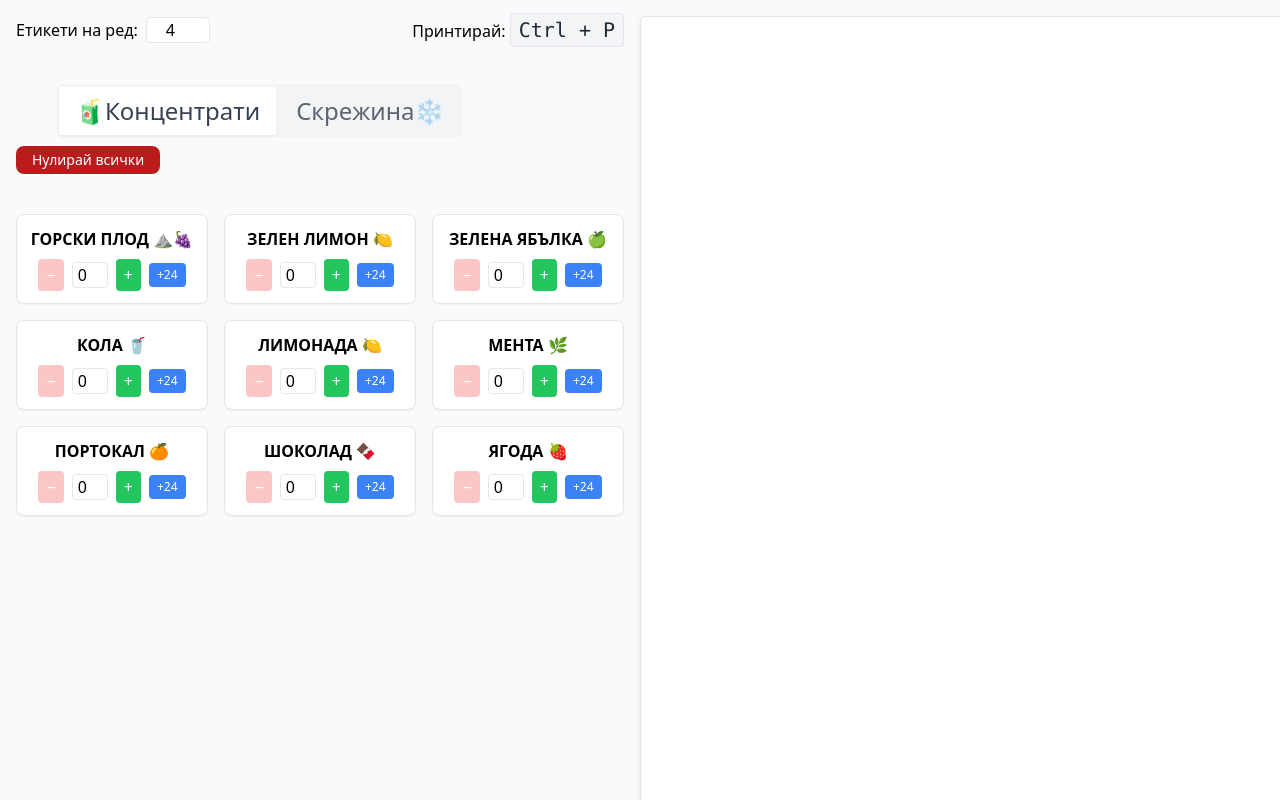
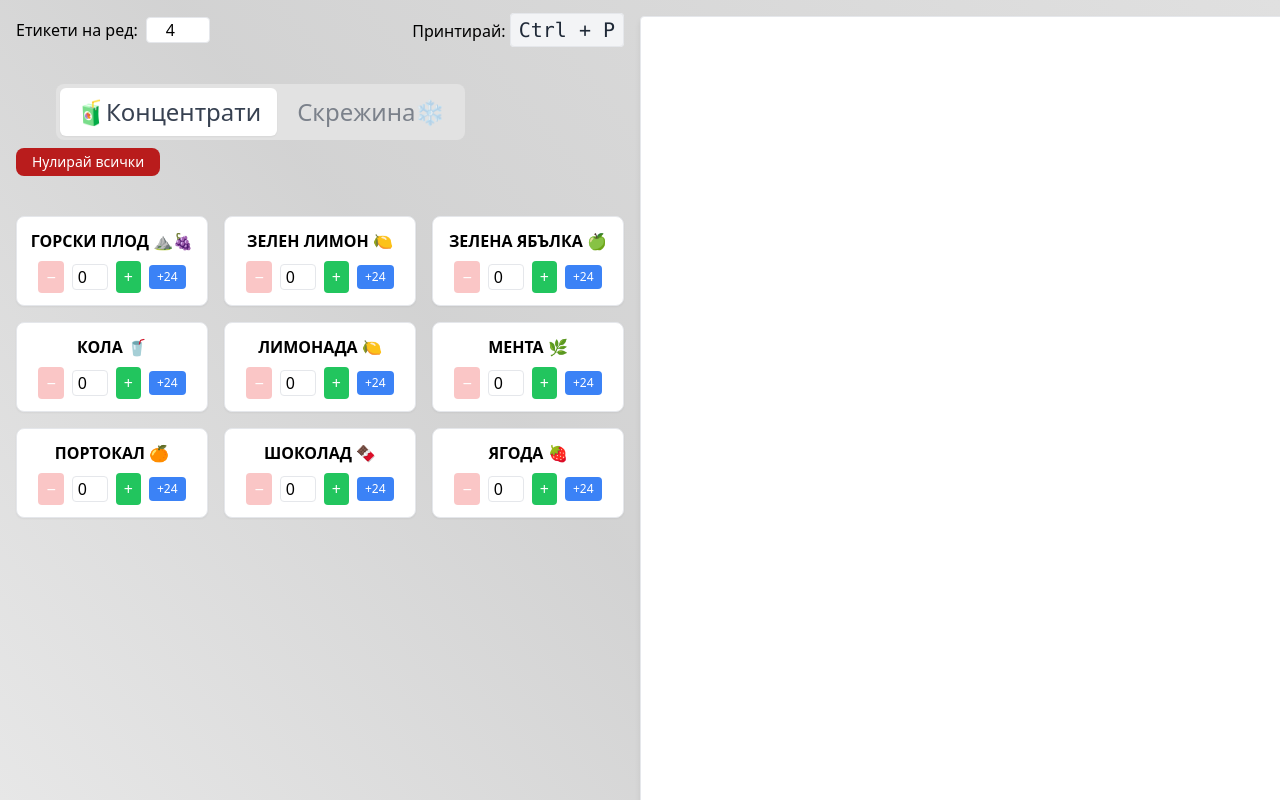
Before and after one commit to ivelinsm/print-labels-app, a Vue app: page / in a window 1280 px wide. Shown: the top 800 px of the page. Built offline with nearby package versions, Linux system fonts and the light colour scheme.

Commit message:
feat: UI improvements
- Added a gradient background
- Enhanced toggle button style

```diff
--- a/src/App.vue
+++ b/src/App.vue
@@ -1,5 +1,5 @@
 <template>
-  <main class="flex flex-col lg:flex-row p-4 gap-4">
+  <main class="home flex flex-col lg:flex-row p-4 gap-4">
     <section class="w-full lg:w-1/2 space-y-4 no-print">
       <PrintControls />
       <ProductGrid />
@@ -16,3 +16,10 @@ import ProductGrid from './components/ProductGrid.vue';
 import PrintControls from './components/PrintControls.vue';
 import LabelPreview from './components/LabelPreview.vue';
 </script>
+
+<style>
+.home {
+  background: #e0e0e0;
+  background: linear-gradient(231deg, rgba(224, 224, 224, 1) 0%, rgba(204, 204, 204, 0.86) 50%, rgba(237, 237, 237, 0.91) 100%);
+}
+</style>
--- a/src/components/ProductGrid.vue
+++ b/src/components/ProductGrid.vue
@@ -76,9 +76,9 @@ const handleClick = (category) => {
 .toggle-wrapper {
     display: inline-flex;
     gap: 4px;
-    background-color: #f3f4f6;
+    background-color: #e2e2e2;
     border-radius: 8px;
-    padding: 3px;
+    padding: 4px;
 }
 
 .toggle-button {
@@ -86,14 +86,14 @@ const handleClick = (category) => {
     border: none;
     background-color: transparent;
     cursor: pointer;
-    font-weight: 300;
+    font-weight: 400;
     font-size: 24px;
-    opacity: 0.8;
+    opacity: 0.6;
     color: #374151;
     transition: background-color 0.2s;
+    border-radius: 6px;
 
     &.active {
-        font-weight: 400;
         opacity: 1;
     }
 }
@@ -101,6 +101,7 @@ const handleClick = (category) => {
 .toggle-button:hover {
     background-color: #ffffff;
     border-radius: 6px;
+    opacity: 1;
 }
 
 .toggle-button.active {
```
